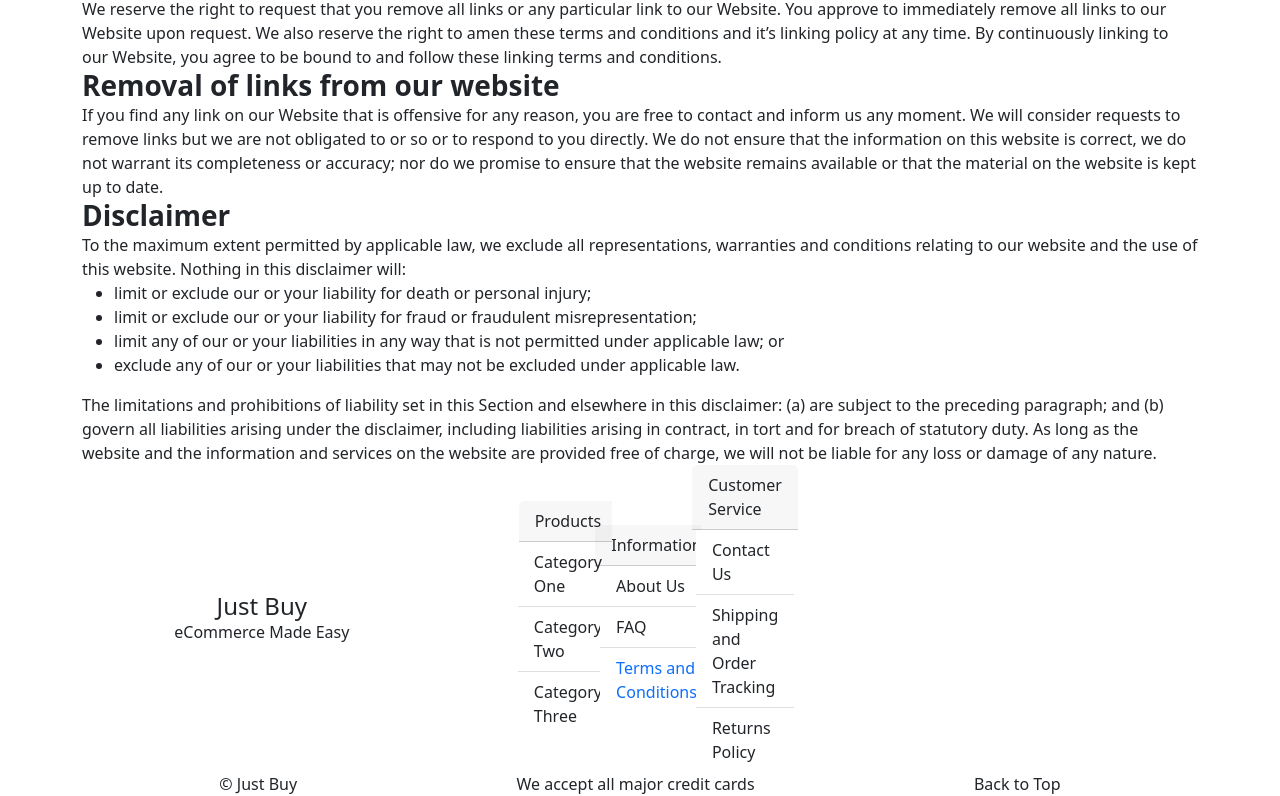
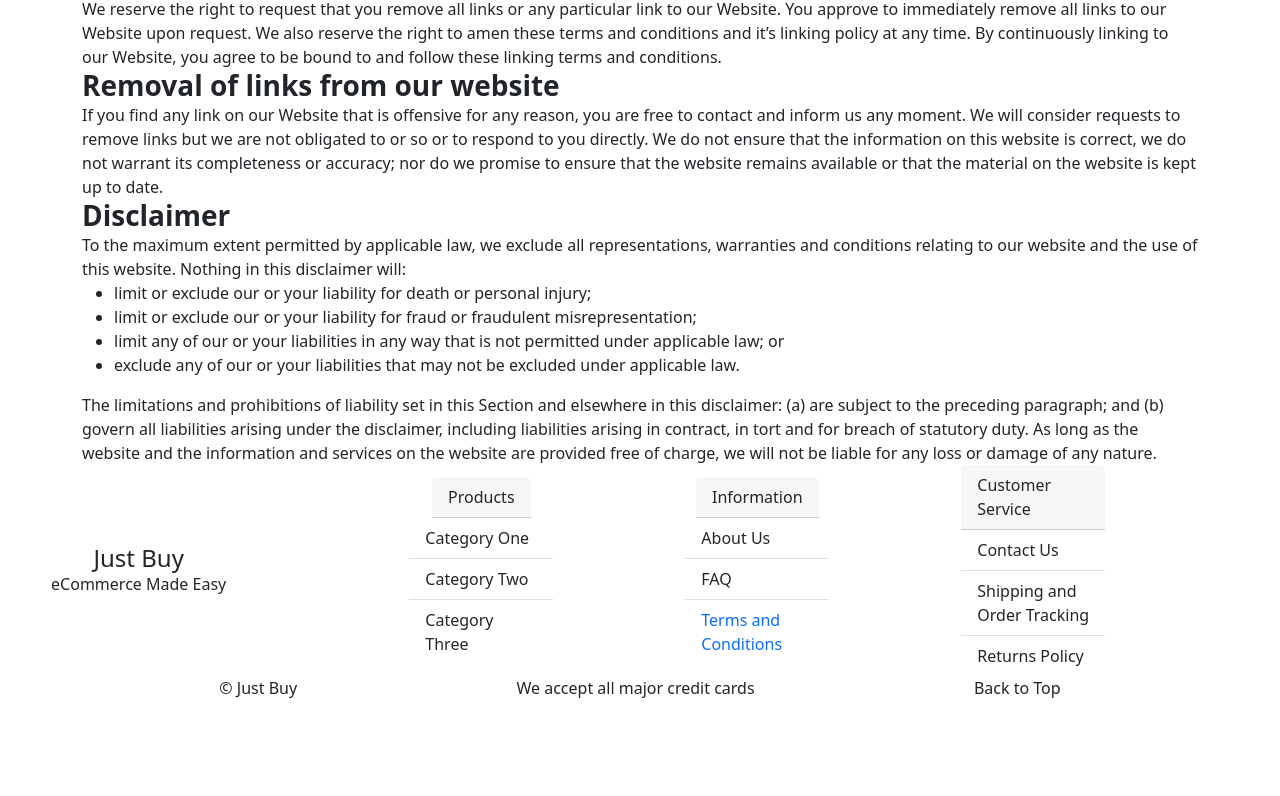
Before and after one commit to Spacepineapple/just_buy, a React (Create React App) app: page /terms in a window 1280 px wide. Shown: the part 1113-1909 px from the top of the page. After the commit the page ends 1813 px from the top, so only its background shows below. Built offline with nearby package versions, Linux system fonts and the light colour scheme.

Commit message:
Add flex with column direction to fluid container and center on smaller screens

```diff
--- a/src/index.css
+++ b/src/index.css
@@ -32,6 +32,12 @@ footer {
   display: flex;
 }
 
+.container-fluid {
+  display: flex;
+  flex-direction: column;
+  align-items: center;
+}
+
 /* Medium screens (tablets and small desktops) */
 @media only screen and (min-width: 768px) {
   .footer-upper, .footer-lower {
@@ -52,7 +58,6 @@ footer {
   .footer-cards {
     display: flex;
   }
-
 }
 
 /* Large screens (large desktops and high-resolution displays) */
@@ -60,7 +65,12 @@ footer {
   .footer-lower {
     display: flex;
     width: 100%;
+  }
+
+  .footer-cards {
+    display: flex;
     justify-content: space-evenly;
+    width: 75%;
   }
 
   .footer-cell {
@@ -79,4 +89,9 @@ footer {
     justify-content: space-evenly;
     flex-direction: row;
   }
+
+  .container-fluid {
+    align-items: flex-start;
+  }
+
 }
```
